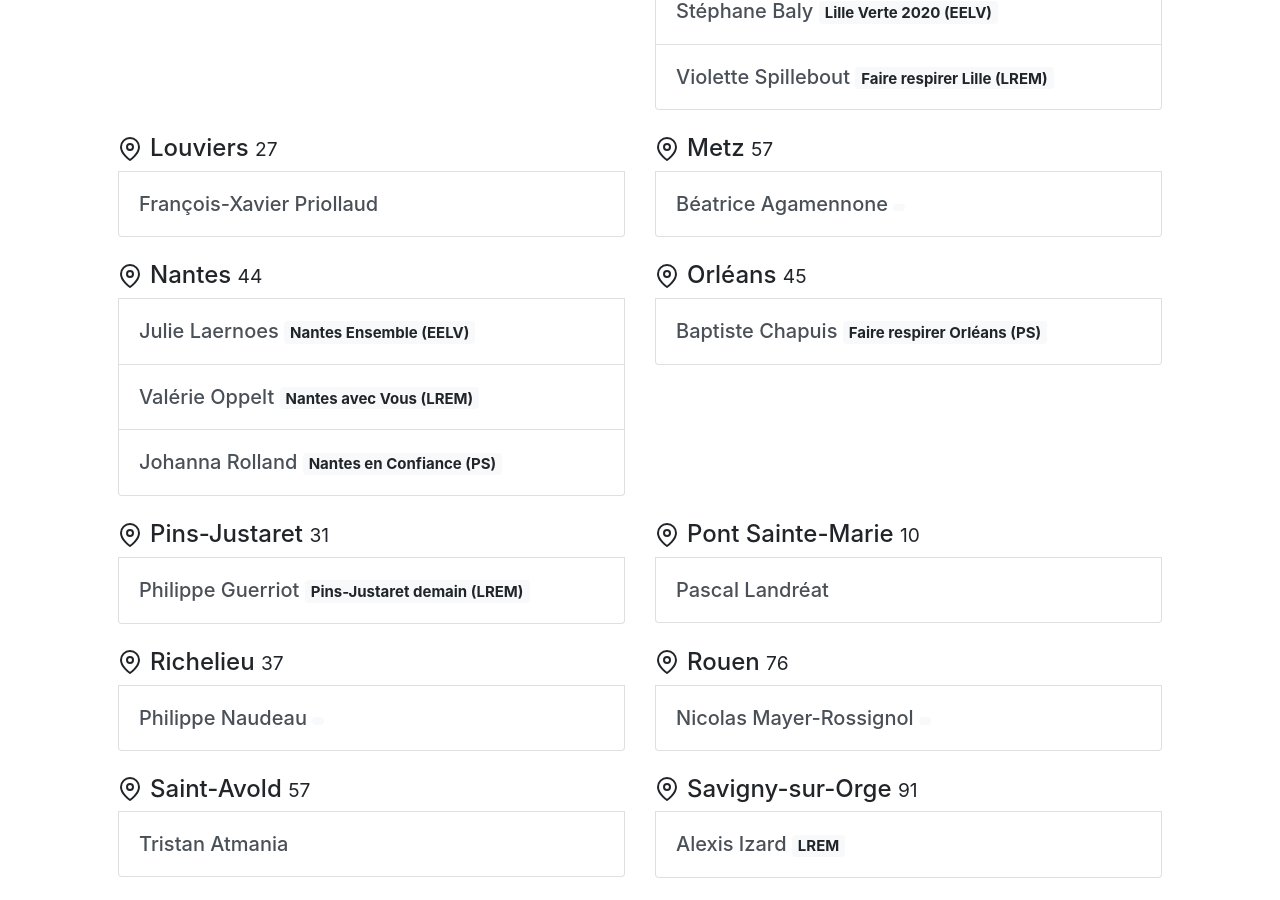
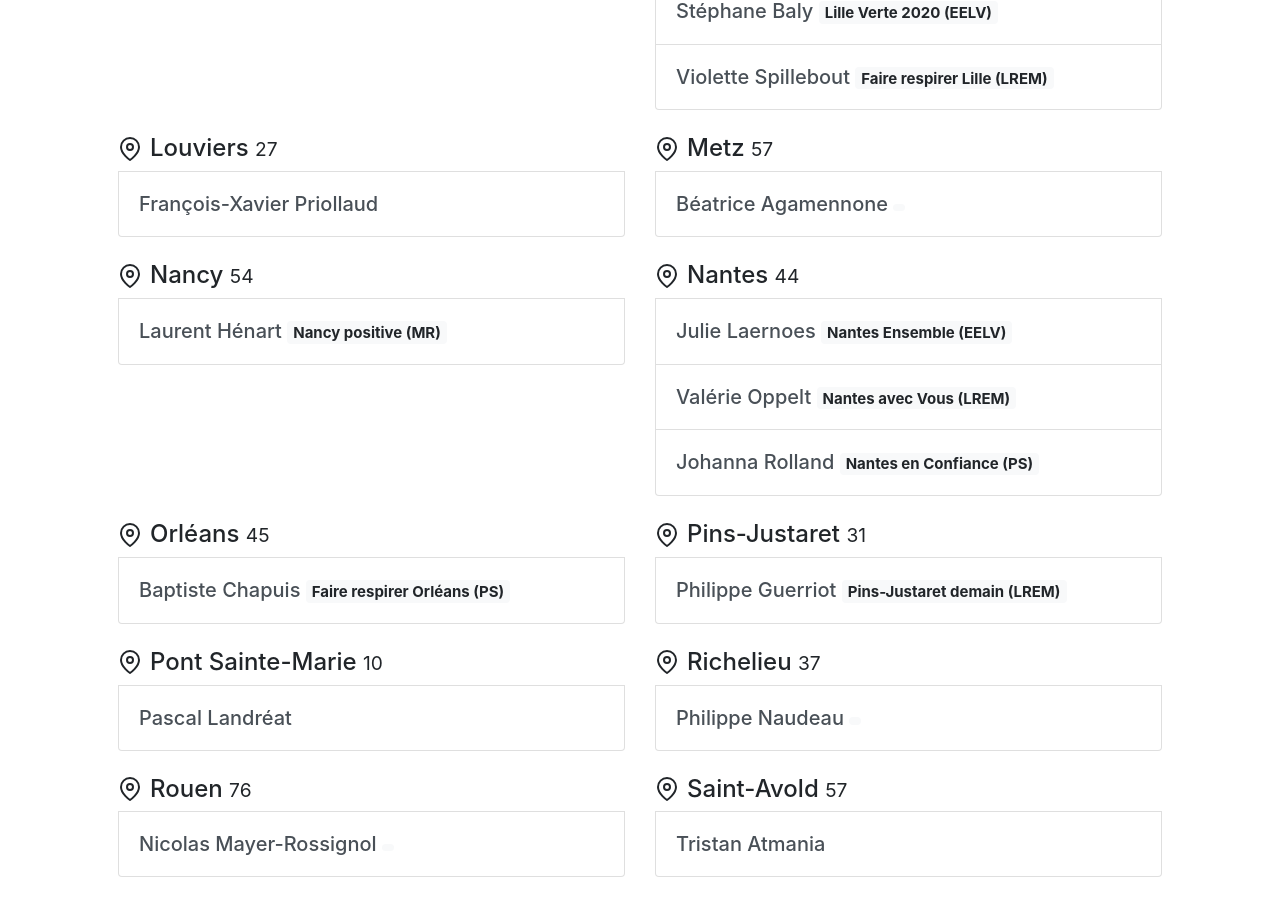
Before and after one commit to jeuneseuropeens/ville-europeenne, a Jekyll site: the page built from index.html, in a window 1280 px wide and 900 px high, scrolled down 2999 px. Built offline with Jekyll 4.4.1, drawn with Linux system fonts in a browser that asks for light colours; some web fonts are replaced; a script that is not in the unit is left out; some of the changed text lies outside the part shown.

Commit message:
Update Configuration “signataires”

```diff
--- a/_data/signataires.yml
+++ b/_data/signataires.yml
@@ -150,7 +150,14 @@
     prenom: Philippe
     ville: Pins-Justaret
   - departement: '14'
+    etiquette: ''
     liste: Trouville c'est vous !
     nom: Chavagné
     prenom: Delphine
     ville: Trouville-sur-Mer
+  - departement: '54'
+    etiquette: MR
+    liste: Nancy positive
+    nom: Hénart
+    prenom: Laurent
+    ville: Nancy
```
